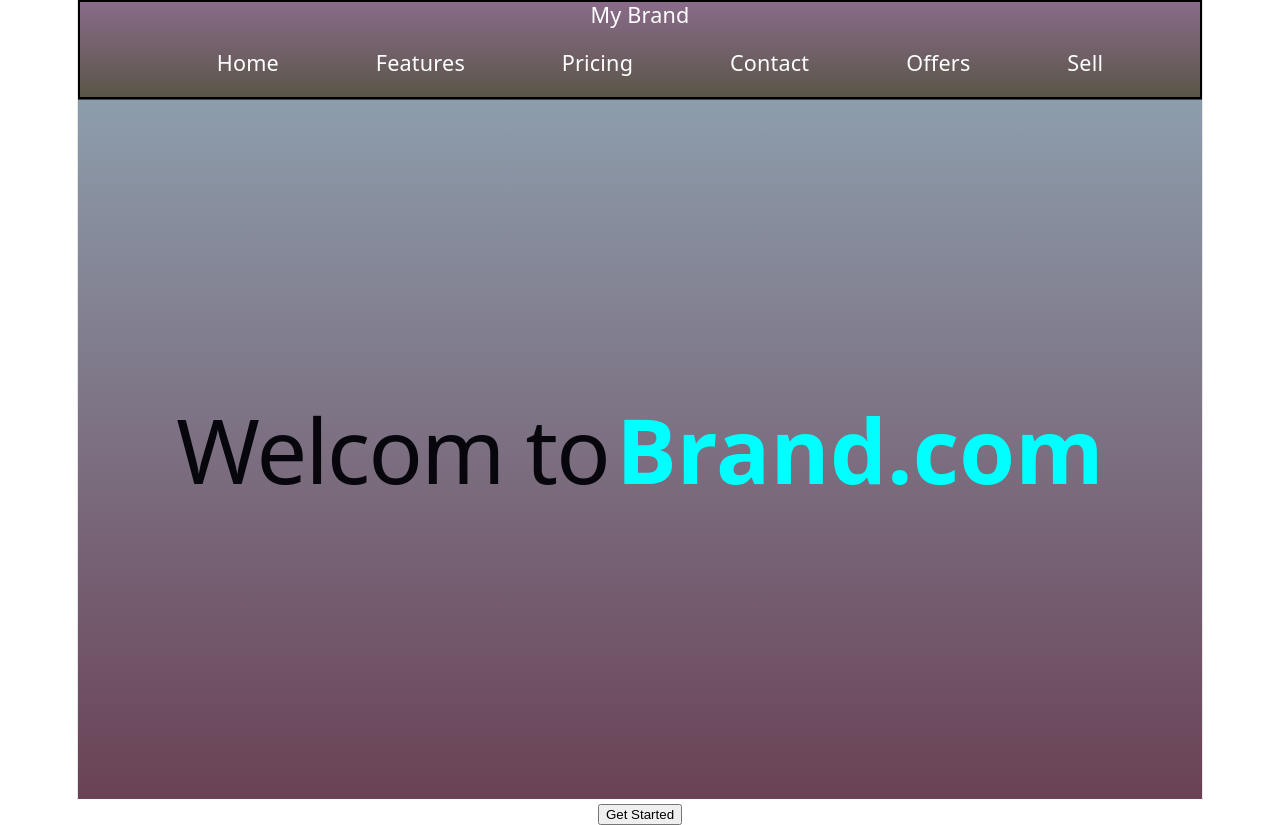
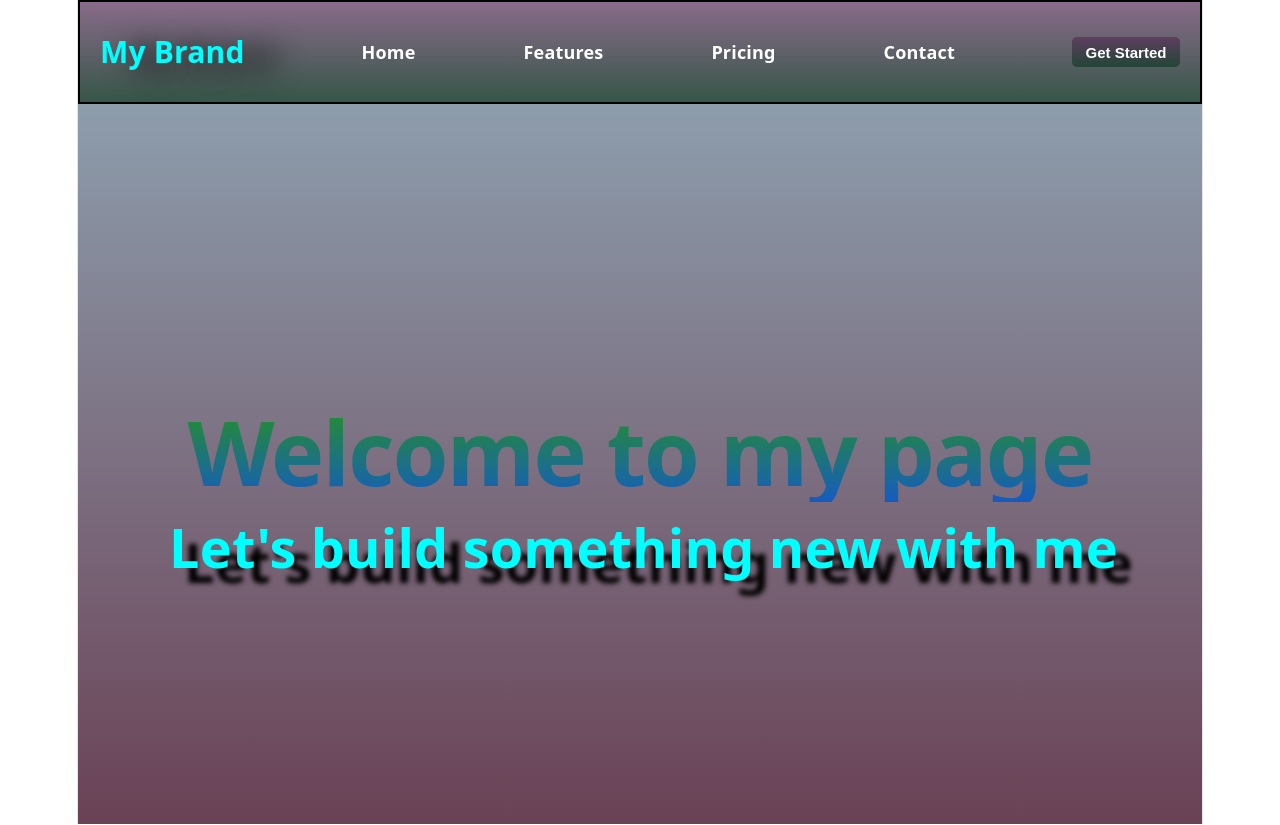
Before and after one commit to ankush-amar/landing_page, a React (Vite) app in the folder landing-page/: page / in a window 1280 px wide. Built offline with nearby package versions, Linux system fonts and the light colour scheme.

Commit message:
23-april-2026

```diff
--- /dev/null
+++ b/landing-page/Hero.jsx
@@ -0,0 +1,14 @@
+import styles from "./Hero.module.css";
+
+function Hero() {
+
+    return(
+        <section className ={styles.hero}>
+            <div className = {styles.body}>
+                <h1>Welcome to my page</h1>
+                <p>Build something new with us</p>
+            </div>
+        </section>
+    );
+}
+export default Hero;
--- a/landing-page/src/App.jsx
+++ b/landing-page/src/App.jsx
@@ -4,12 +4,16 @@ import viteLogo from './assets/vite.svg'
 import heroImg from './assets/hero.png'
 import './App.css'
 import Navbar from './components/Navbar';
+import Hero from './components/Hero';
 
 function App() {
 
   return(
+    <>
     <Navbar/>
-  )
+    <Hero/>
+    </>
+  );
 }
 
 export default App
--- /dev/null
+++ b/landing-page/src/components/Hero.jsx
@@ -0,0 +1,16 @@
+import styles from "./Hero.module.css";
+
+function Hero() {
+
+    return(
+        <section className = {styles.hero}>
+            <div className = {styles.body}>
+                <h1>Welcome to my page</h1>
+                <p>Let's build something new with me</p>
+            </div>
+
+        </section>
+
+    );
+}
+export default Hero;
--- /dev/null
+++ b/landing-page/src/components/Hero.module.css
@@ -0,0 +1,37 @@
+*{
+    padding: 0;
+    margin: 0;
+}
+.body{
+    width: 100%;
+    height: 90vh;
+    display: flex;
+    justify-content: center;
+    align-items: center;
+    flex-direction: column;
+}
+
+.hero{
+    width: 100%;
+    background: linear-gradient(rgb(28,60,90,0.5),rgb(90,45,67,0.9));
+    color: white;
+    display: flex;
+    justify-content: center;
+    align-items: center;
+}
+
+.body h1{
+    font-size: 5rem;
+    font-weight: 900;
+    background: linear-gradient(rgb(30,150,20,0.9),rgb(10,90,200,0.9));
+    -webkit-background-clip: text;
+    -webkit-text-fill-color: transparent;
+    padding: 38px;
+}
+.body p{
+    color:aqua;
+    font-size: 3rem;
+    font-weight: 900;
+    margin-left: 7px;
+    text-shadow: 15px 15px 5px black;
+}
--- a/landing-page/src/components/Navbar.jsx
+++ b/landing-page/src/components/Navbar.jsx
@@ -9,22 +9,9 @@ function Navbar() {
                     <li>Features</li>
                     <li>Pricing</li>
                     <li>Contact</li>
-                    <li>Offers</li>
-                    <li>Sell</li>
                 </ul>
+                <button className = {styles.btn}>Get Started</button>
             </div>
-
-
-            <div className = {styles.head}>
-                <h1>Welcom to</h1>
-                <p>Brand.com</p>
-            </div>
-
-            <div></div>
-
-
-            <button className = {styles.btn}>Get Started</button>
-
         </nav>
     );
 }
--- a/landing-page/src/components/Navbar.module.css
+++ b/landing-page/src/components/Navbar.module.css
@@ -1,44 +1,56 @@
+*{
+    padding: 0;
+    margin: 0;
+}
 .nav{
+    display: flex;
     color: white;
-    background-color: palevioletred;
-    background: linear-gradient(rgba(89,45,90,0.7),rgba(70,67,50,0.9));
-    height: 100px;
-    width: 100%;
+    background: linear-gradient(rgba(89,45,90,0.7),rgba(30,67,50,0.9));
+
 }
+
 .links{
     display: flex;
-    justify-content: center;
-    align-items: center;
-    flex-direction: row;
     justify-content: space-evenly;
+    gap: 6rem;
     list-style: none;
 
 }
 .logo{
-    font-size: larger;
+    height: 100px;
+    width: 100%;
+    padding-left: 20px;
+    font-weight:bolder;
+    font-size: 30px;
+    text-shadow: 30px 5px 30px black;
+    color:aqua;
+    display: flex;
+    justify-content: center;
+    align-items: center;
+    justify-content: space-evenly;
+    justify-content: space-between;
     border: 2px solid black;
+}
+.links{
+    font-size: 1rem;
+    color: white;
+    text-shadow: none;
 }
 
 .links li:hover{
     border: 2px solid white;
 }
-.head{
-    height: 700px;
-    width: 100%;
-    background-color: rgb(123, 59, 184);
-    background: linear-gradient(rgb(28,60,90,0.5),rgb(90,45,67,0.9));
+.btn{
+    height: 1.7rem;
+    width: 6rem;
     color: white;
-    display: flex;
-    justify-content: center;
-    align-items: center;
+    margin-right: 20px;
+    font-size: 15px;
+    font-weight: bold;
+    background: linear-gradient(rgba(89,45,90,0.7),rgba(30,67,50,0.9));
+    border: none;
+    border-radius: 5px;
 }
-.head h1{
-    font-size: 5rem;
-    font-weight: 500;
+.btn:hover{
+    background: linear-gradient(rgba(70,80,60,0.5), rgba(30, 67, 50, 0.9));
 }
-.head p{
-    color:aqua;
-    font-size: 5rem;
-    font-weight: 900;
-    margin-left: 7px;
-}
```
